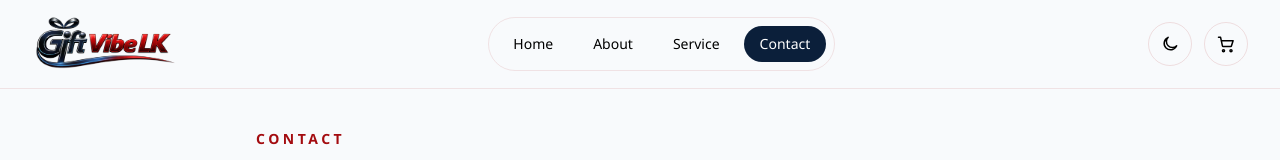
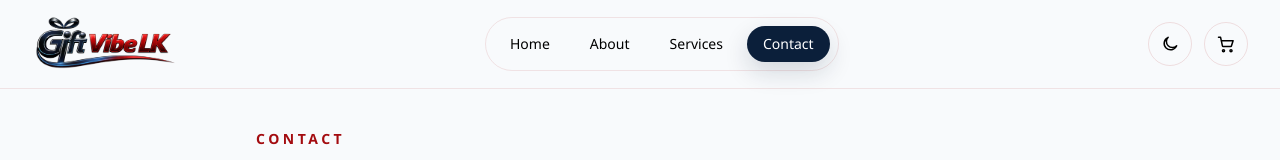
Before and after one commit to Vinonsan/giftvibelk-ecommerce-site, a Next.js app: page /contact in a window 1280 px wide. Shown: the top 160 px of the page. Built offline with nearby package versions, Linux system fonts and the light colour scheme.

Commit message:
feat(header): add active status field for active nav link

```diff
--- a/app/(public)/_utils/PageChildren.tsx
+++ b/app/(public)/_utils/PageChildren.tsx
@@ -2,7 +2,6 @@ import { Fragment } from "react/jsx-runtime";
 import Hero from "./components/Hero";
 import Categories from "./components/Categories";
 import FeaturedProducts from "./components/FeaturedProducts";
-import SpecialOfferCard from "./components/SpecialOfferCard";
 import Calltoaction from "@/app/components/layouts/Calltoaction";
 import Testimonial from "./components/Testimonial";
 
--- a/app/(public)/_utils/components/SpecialOfferCard.tsx
+++ b/app/(public)/_utils/components/SpecialOfferCard.tsx
@@ -76,7 +76,7 @@ const SpecialOfferCard = () => {
                 className="w-full h-full object-cover"
               />
 
-              <div className="absolute inset-0 bg-gradient-to-t from-black/40 via-black/10 to-transparent" />
+              <div className="absolute inset-0 bg-linear-to-t from-black/40 via-black/10 to-transparent" />
 
               <div className="absolute top-4 left-4 flex gap-2 sm:gap-3">
                 {[days, hours, minutes, seconds].map((val, i) => {
@@ -85,7 +85,7 @@ const SpecialOfferCard = () => {
                   return (
                     <div
                       key={i}
-                      className="flex flex-col items-center justify-center bg-white/10 backdrop-blur-md border border-white/20 rounded-lg px-3 py-2 min-w-[60px]"
+                      className="flex flex-col items-center justify-center bg-white/10 backdrop-blur-md border border-white/20 rounded-lg px-3 py-2 min-w-15"
                     >
                       <span className="text-lg font-bold text-white">
                         {String(val).padStart(2, "0")}
@@ -116,7 +116,7 @@ const SpecialOfferCard = () => {
                 src={src}
                 alt={`Gift ${i + 1}`}
                 fill
-                className="object-cover transition duration-300 group-hover:scale-110 group-hover:rotate-[1deg]"
+                className="object-cover transition duration-300 group-hover:scale-110 group-hover:rotate-1"
               />
             </div>
           ))}
--- a/app/(public)/about/components/HowToOrder.tsx
+++ b/app/(public)/about/components/HowToOrder.tsx
@@ -1,5 +1,5 @@
 import Heading from "@/app/components/layouts/Heading";
-import { Gift, PenLine, ShoppingCart, Truck, ArrowRight } from "lucide-react";
+import { Gift, PenLine, ShoppingCart, Truck} from "lucide-react";
 
 const steps = [
   {
--- a/app/components/layouts/Header.tsx
+++ b/app/components/layouts/Header.tsx
@@ -9,12 +9,20 @@ import Svg from "../Svg";
 const navLinks = [
   { href: "/", label: "Home" },
   { href: "/about", label: "About" },
-  { href: "/services", label: "Service" },
+  { href: "/services", label: "Services" },
   { href: "/contact", label: "Contact" },
 ];
 
 function cn(...classes: Array<string | false | null | undefined>) {
   return classes.filter(Boolean).join(" ");
+}
+
+function isActiveLink(pathname: string, href: string) {
+  if (href === "/") {
+    return pathname === "/";
+  }
+
+  return pathname === href || pathname.startsWith(`${href}/`);
 }
 
 function getPreferredTheme() {
@@ -96,21 +104,25 @@ export default function Header() {
         </Link>
 
         <nav className="hidden items-center gap-2 rounded-full border border-primary/10 px-2 py-2 md:flex">
-          {navLinks.map((link) => (
+          {navLinks.map((link) => {
+            const isActive = isActiveLink(pathname, link.href);
+
+            return (
               <Link
                 key={link.href}
                 href={link.href}
-              aria-current={pathname === link.href ? "page" : undefined}
+                aria-current={isActive ? "page" : undefined}
                 className={cn(
                   "rounded-full px-4 py-2 text-sm font-medium transition",
-                pathname === link.href
-                  ? "bg-secondary text-white"
+                  isActive
+                    ? "bg-secondary text-white shadow-[0_10px_24px_rgba(11,31,58,0.16)]"
                     : "text-muted-foreground hover:bg-secondary/8 hover:text-secondary",
                 )}
               >
                 {link.label}
               </Link>
-          ))}
+            );
+          })}
         </nav>
 
         <div className="flex items-center gap-3">
@@ -135,21 +147,25 @@ export default function Header() {
 
       <nav className="border-t border-primary/10 px-4 py-3 md:hidden sm:px-6">
         <div className="flex flex-wrap gap-2">
-          {navLinks.map((link) => (
+          {navLinks.map((link) => {
+            const isActive = isActiveLink(pathname, link.href);
+
+            return (
               <Link
                 key={link.href}
                 href={link.href}
-              aria-current={pathname === link.href ? "page" : undefined}
+                aria-current={isActive ? "page" : undefined}
                 className={cn(
                   "rounded-full border px-4 py-2 text-sm font-medium transition",
-                pathname === link.href
+                  isActive
                     ? "border-primary bg-primary text-white"
                     : "border-primary/10 text-muted-foreground hover:border-primary hover:text-primary",
                 )}
               >
                 {link.label}
               </Link>
-          ))}
+            );
+          })}
         </div>
       </nav>
     </header>
```
Also changed, not shown: app/(public)/about/PageChildren.tsx (+5 -5 lines). Lines whose indentation alone changed are shown as unchanged.
